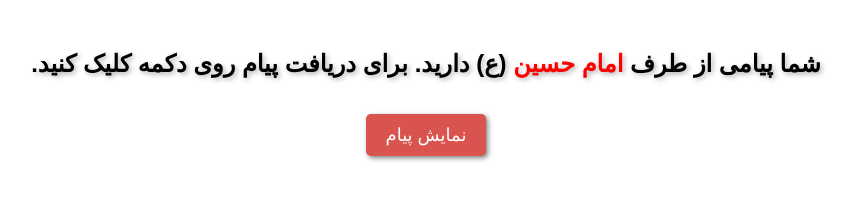
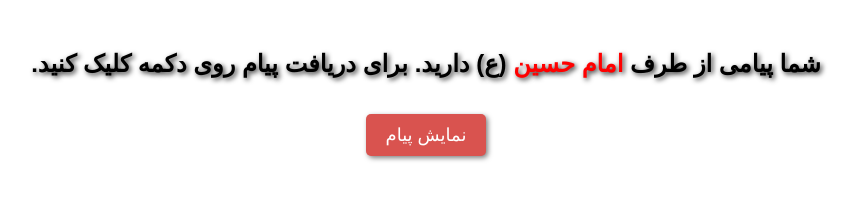
Before and after one commit to HussainIbneAli/payame-EmamHussain, a plain HTML site: page index.html in a window 1280 px wide. Shown: the whole page, without its empty margins (214-1070 px from the left). Drawn offline with Linux system fonts and the light colour scheme.

Commit message:
Update index.html

```diff
--- a/index.html
+++ b/index.html
@@ -20,7 +20,7 @@
     h1 {
       margin-top: 50px;
       font-size: 24px;
-      text-shadow: 2px 2px 5px rgba(0, 0, 0, 0.3); /* سایه متن */
+      text-shadow: 2px 2px 5px rgba(0, 0, 0, 0.8); /* سایه متن */
     }
     button {
       margin-top: 20px;
```
